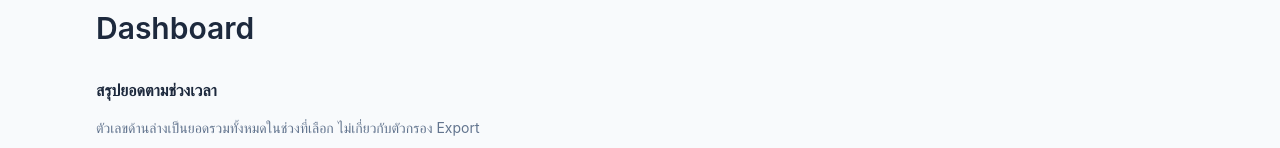
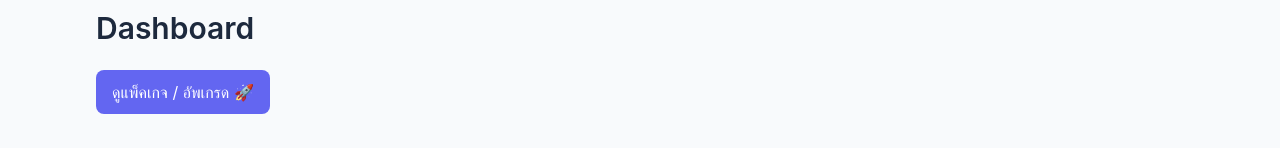
Before and after one commit to nxcase19/quickbill-web, a React (Vite) app: page /dashboard in a window 1280 px wide. Shown: the part 321-469 px from the top of the page. Built offline with nearby package versions, Linux system fonts and the light colour scheme; no server answers; sample sign-in values are in the browser's storage.

Commit message:
force deploy dashboard3

```diff
--- a/src/pages/Dashboard.jsx
+++ b/src/pages/Dashboard.jsx
@@ -1,4 +1,4 @@
-<h1 style={{color:'red'}}>REAL DASHBOARD</h1>
+<h1 style={{ color: 'red' }}>REAL DASHBOARD</h1>
 
 import { useEffect, useState } from 'react'
 import { Link, useNavigate } from 'react-router-dom'
@@ -138,10 +138,10 @@
   const effectiveTier =
     billingPlanApi != null
       ? (() => {
-          const v = billingPlanApi.effectivePlan ?? billingPlanApi.plan
-          if (v == null || String(v).trim() === '') return null
-          return String(v).toLowerCase()
-        })()
+        const v = billingPlanApi.effectivePlan ?? billingPlanApi.plan
+        if (v == null || String(v).trim() === '') return null
+        return String(v).toLowerCase()
+      })()
       : null
   const accessPlan =
     billingPlanApi && hasFullProFeatureAccess(billingPlanApi)
@@ -161,7 +161,7 @@
     usage?.today?.limit != null && Number.isFinite(Number(usage.today?.used))
       ? Number(usage.today.used)
       : billingPlanApi?.documentsCreatedToday != null &&
-          Number.isFinite(Number(billingPlanApi.documentsCreatedToday))
+        Number.isFinite(Number(billingPlanApi.documentsCreatedToday))
         ? Number(billingPlanApi.documentsCreatedToday)
         : null
 
@@ -403,6 +403,22 @@
       <div className="flex flex-col gap-3 sm:flex-row sm:items-start sm:justify-between">
         <div className="flex min-w-0 flex-col gap-2">
           <h1 className="text-2xl font-semibold text-slate-800 sm:text-3xl">Dashboard</h1>
+
+          <div style={{ marginTop: 16 }}>
+            <button
+              onClick={() => window.location.href = '/pricing'}
+              style={{
+                padding: '10px 16px',
+                background: '#6366f1',
+                color: '#fff',
+                borderRadius: 8,
+                border: 'none',
+                cursor: 'pointer'
+              }}
+            >
+              ดูแพ็คเกจ / อัพเกรด 🚀
+            </button>
+          </div>
           {showFreePlanUi ? (
             <p className="text-xs text-slate-500">
               เอกสาร PDF ของคุณจะแสดง watermark ในแพ็กเกจ Free
```
